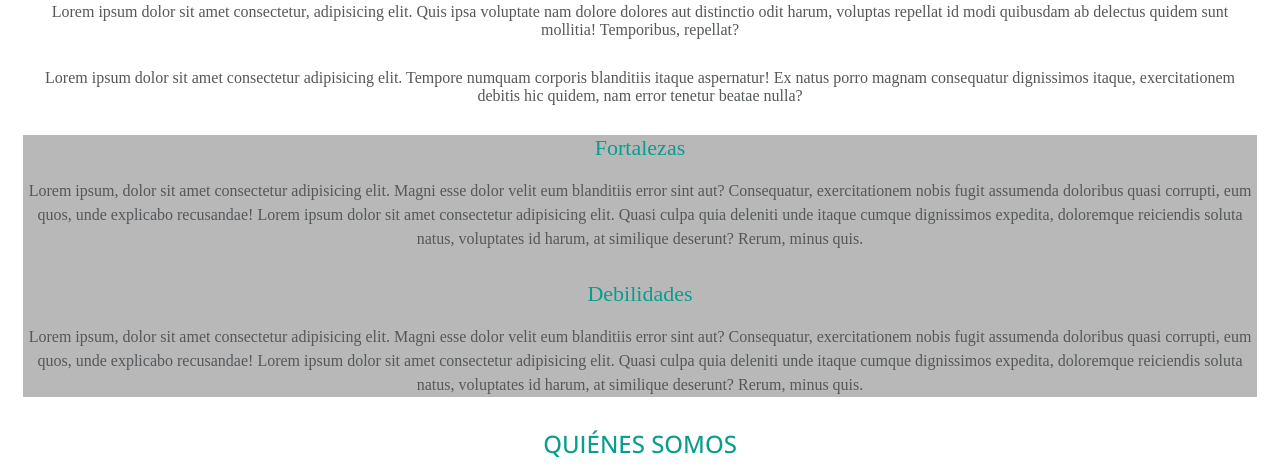
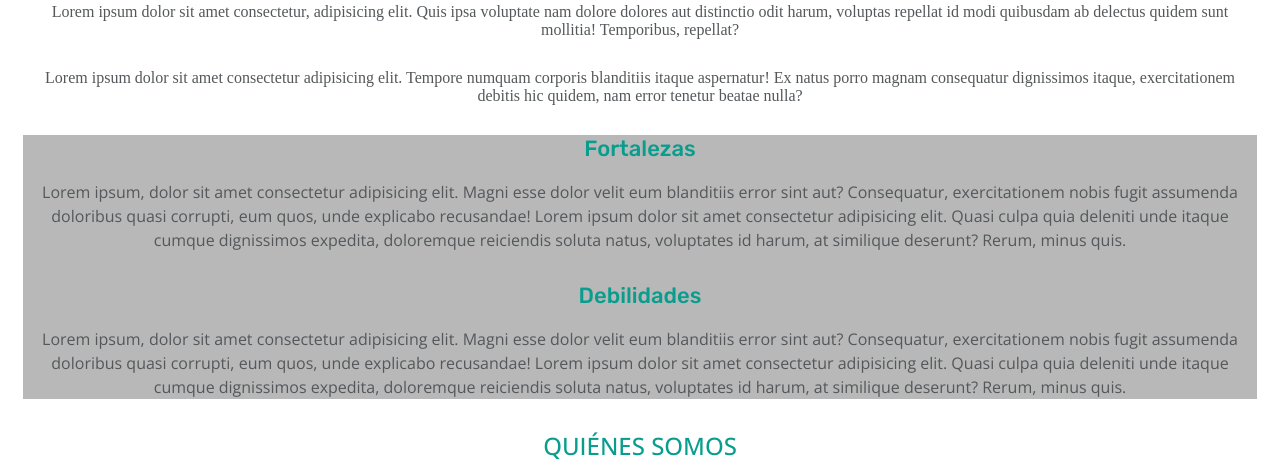
Before and after one commit to Adalab/project-promo-r-module-1-team-1, a plain HTML site: page index.html in a window 1280 px wide. Shown: the part 1193-1661 px from the top of the page. Drawn offline with nearby package versions, Linux system fonts and the light colour scheme.

Commit message:
Cambio del tipo de fuente

```diff
--- a/styles/main.css
+++ b/styles/main.css
@@ -67,11 +67,13 @@ h1{
     font-size: 22px;
     font-weight: 500;
     color: #099d8d;
+    font-family: 'Rubik';
 }
 .parrafo {
     font-size: 16px;
     line-height: 1.5;
     color: #54585a;
+    font-family: 'Open Sans'
 }
 
 .quienes-somos .title {
```
